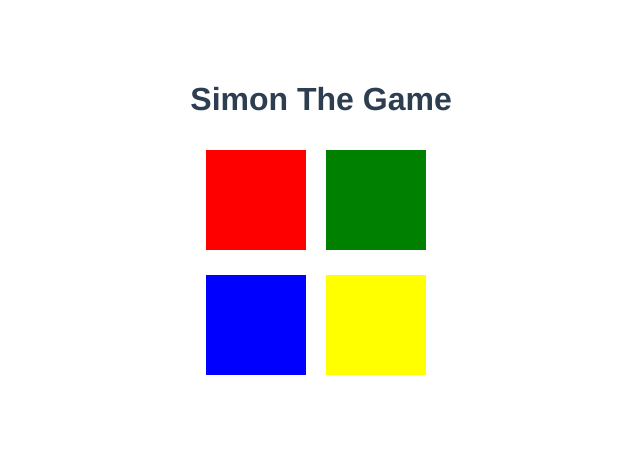
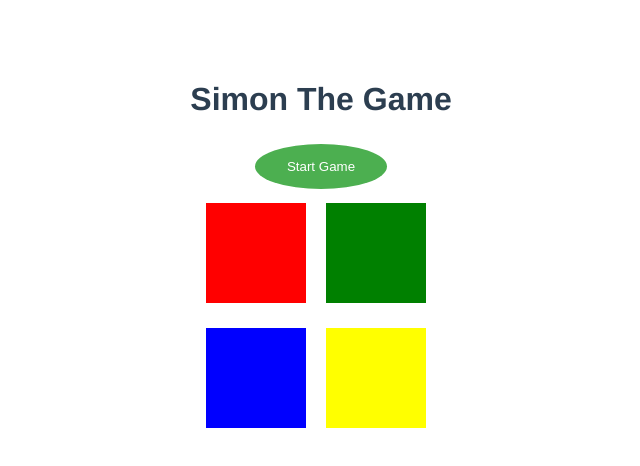
Before and after one commit to xDKey/Simon-The-Game-vueJS-, a Vue app: page / in a window 1280 px wide. Shown: the top 466 px of the page, without its empty margins (319-959 px from the left). Built offline with nearby package versions, Linux system fonts and the light colour scheme.

Commit message:
added start button

```diff
--- a/src/App.vue
+++ b/src/App.vue
@@ -1,31 +1,33 @@
 <template>
   <div id="app">
     <h1>Simon The Game</h1>
+    <button class='startButton'
+    @click='this.startGame'>Start Game</button>
     <div class='gameField'>
       <Square
        :props="{
-        id: 'r',
+        id: '1',
         color: 'red'
       }"
        @choise='this.choise'/>
 
       <Square
        :props="{
-        id: 'g',
+        id: '2',
         color: 'green'
       }"
        @choise='this.choise'/>
 
       <Square
        :props="{
-        id: 'b',
+        id: '3',
         color: 'blue'
       }"
        @choise='this.choise'/>
 
       <Square
        :props="{
-        id: 'y',
+        id: '4',
         color: 'yellow'
       }"
        @choise='this.choise'/>
@@ -49,11 +51,18 @@ export default {
     Square,
   },
   methods:{
-    check(){
-      console.log(this)
-    },
     choise(id){
       console.log(id)
+    },
+    startGame(){
+      this.computer = [];
+      this.player = [];
+      this.round();
+    },
+    round(){
+      let round = 0;
+      let idx = Math.floor(Math.random() * (5 - 1) + 1);
+      this.computer.push(idx);
     }
   }
 }
@@ -74,4 +83,15 @@ export default {
   display: flex;
   flex-wrap: wrap;
 }
+.startButton{
+    background-color: #4CAF50;
+    border: none;
+    border-radius: 50%;
+    color: white;
+    padding: 15px 32px;
+    text-align: center;
+    display: inline-block;
+    margin: 4px 2px;
+    cursor: pointer;
+}
 </style>
--- a/src/components/Square.vue
+++ b/src/components/Square.vue
@@ -25,5 +25,6 @@ export default {
   width: 100px;
   height: 100px;
   margin: 10px;
+  cursor: pointer;
 }
 </style>
```
